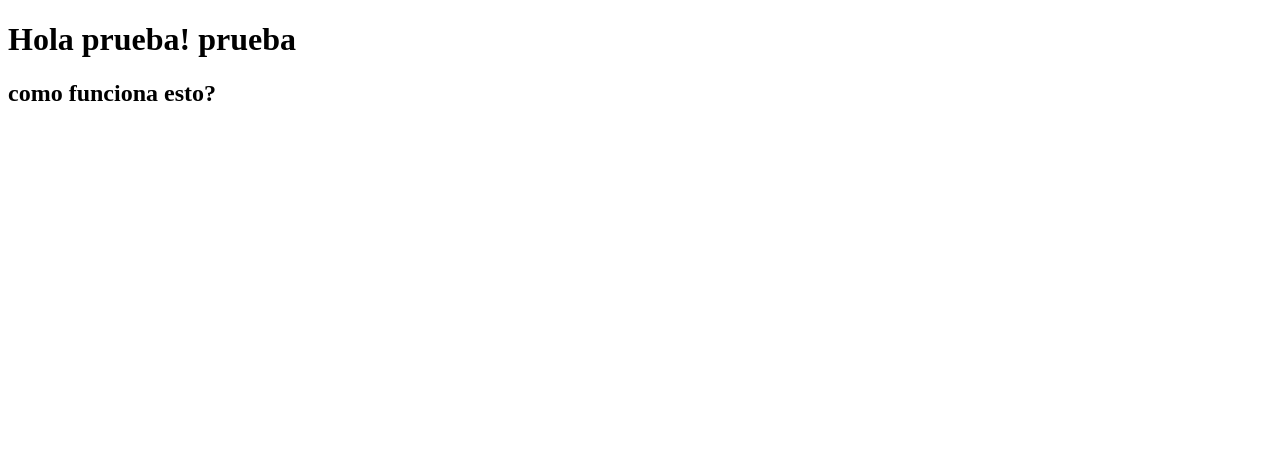
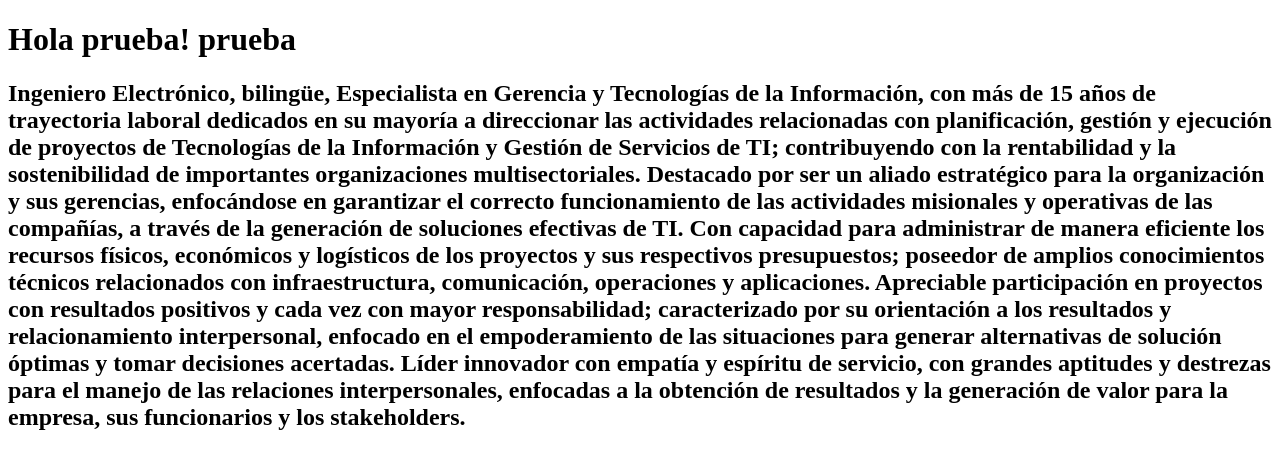
Before and after one commit to jamondragonj/DevSpace, a plain HTML site: page site/index.html in a window 1280 px wide. Drawn offline with Linux system fonts and the light colour scheme.

Commit message:
mi pagina web

```diff
--- a/site/index.html
+++ b/site/index.html
@@ -7,6 +7,15 @@
 </head>
 <body>
 <h1> Hola prueba! prueba</h1>
-<h2> como funciona esto?</h2>
+<h2> Ingeniero Electrónico, bilingüe, Especialista en Gerencia y Tecnologías de la Información, con más de 15 años de trayectoria laboral dedicados en su mayoría a direccionar las actividades relacionadas con planificación, gestión y ejecución de proyectos de Tecnologías de la Información y Gestión de Servicios de TI; contribuyendo con la rentabilidad y la sostenibilidad de importantes organizaciones multisectoriales.
+Destacado por ser un aliado estratégico para la organización y sus gerencias,
+enfocándose en garantizar el correcto funcionamiento de las actividades misionales y operativas de las compañías, a través de la generación de soluciones efectivas de TI. Con capacidad para administrar de manera eficiente los recursos físicos, económicos y logísticos de los proyectos y sus respectivos presupuestos; poseedor de amplios conocimientos técnicos relacionados con infraestructura, comunicación, operaciones y aplicaciones.
+Apreciable participación en proyectos con resultados positivos y cada vez con
+mayor responsabilidad; caracterizado por su orientación a los resultados y
+relacionamiento interpersonal, enfocado en el empoderamiento de las situaciones para generar alternativas de solución óptimas y tomar decisiones acertadas.
+Líder innovador con empatía y espíritu de servicio, con grandes aptitudes y
+destrezas para el manejo de las relaciones interpersonales, enfocadas a la
+obtención de resultados y la generación de valor para la empresa, sus funcionarios
+y los stakeholders. </h2>
 </body>
 </html>
```
